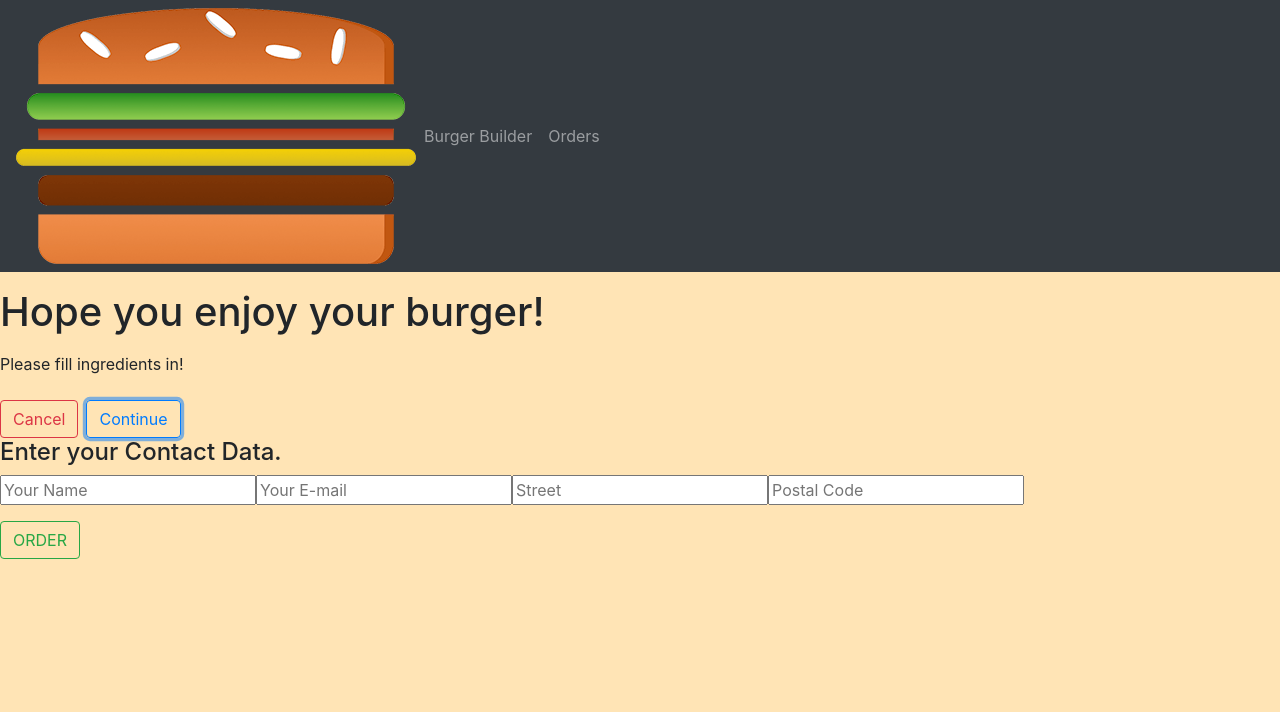
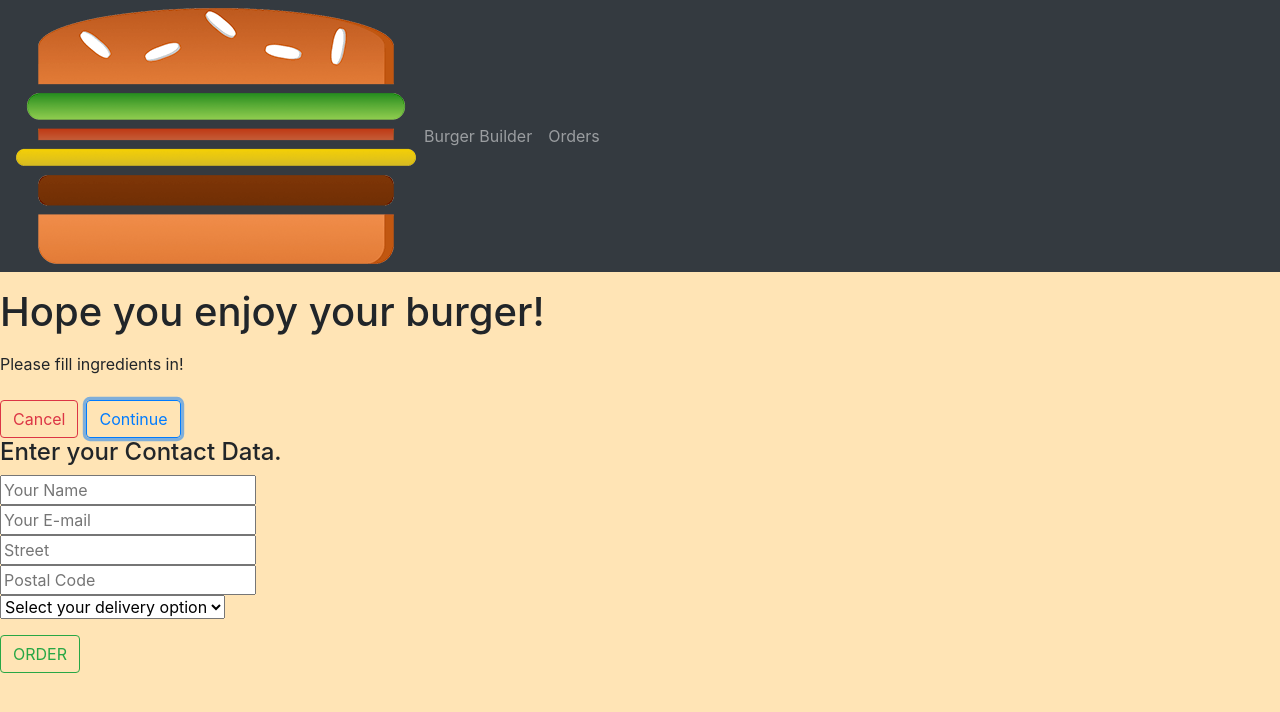
Before and after one commit to rickywychoi/BurgerBuilder, a React app: page /checkout in a window 1280 px wide. Both pictures are taken after a click on the button "Continue". Shown: the top 712 px of the page. Built offline with nearby package versions, Linux system fonts and the light colour scheme.

Commit message:
up to contact form

```diff
--- a/src/components/Home/Home.css
+++ b/src/components/Home/Home.css
@@ -4,7 +4,7 @@
 }
 
 .Burger {
-  margin: 30px 0 60px 0;
-  max-width: 100%;
+  margin: 40px auto 60px auto;
+  max-width: 250px;
   height: auto;
 }
--- a/src/components/Order/Order/Order.js
+++ b/src/components/Order/Order/Order.js
@@ -20,6 +20,11 @@
 
   return(
     <div className={classes.Order}>
+      <p>{props.orderData.name}</p>
+      <p>{props.orderData.email}</p>
+      <p>{props.orderData.deliveryType}</p>
+      <p>{props.orderData.street}</p>
+      <p>{props.orderData.postalCode}</p>
       <p>{ingredientOutput}</p>
       <p>Price: <strong>${props.price}</strong></p>
     </div>
--- /dev/null
+++ b/src/components/UI/Input/Input.css
@@ -0,0 +1,27 @@
+.Input {
+  width: 100%;
+  padding: 10px;
+  box-sizing: border-box;
+}
+
+.Label {
+  font-weight: bold;
+  display: block;
+  margin-bottom: 8px;
+}
+
+.InputElement {
+  outline: none;
+  border: 1px solid #ccc;
+  background-color: white;
+  font: inherit;
+  padding: 6px 10px;
+  display: block;
+  width: 100%;
+  box-sizing: border-box;
+}
+
+.InputElement:focus {
+  outline: none;
+  background-color: #ccc;
+}
--- /dev/null
+++ b/src/components/UI/Input/Input.js
@@ -0,0 +1,50 @@
+import React from 'react';
+import classes from './Input.css';
+
+const input = (props) => {
+  let inputElement = null;
+
+  switch(props.elementType) {
+    case('input'):
+      inputElement = <input
+        className={classes.InputElement}
+        {...props.elementConfig}
+        value={props.value}
+        onChange={props.changed} />;
+      break;
+    case('textarea'):
+      inputElement = <textarea
+        className={classes.InputElement}
+        {...props.elementConfig}
+        value={props.value}
+        onChange={props.changed} />;
+      break;
+    case('select'):
+      inputElement = <select
+        className={classes.InputElement}
+        value={props.value}
+        onChange={props.changed} >
+          {props.elementConfig.options.map(option=>(
+            <option key={option.value} value={option.value} disabled={option.disabled}>
+              {option.displayValue}
+            </option>
+          ))}
+        </select>;
+      break;
+    default:
+      inputElement = <input
+        className={classes.InputElement}
+        {...props.elementConfig}
+        value={props.value}
+        onChange={props.changed} />
+  }
+
+  return (
+    <div className={classes.Input}>
+      <label className={classes.Label}>{props.label}</label>
+      {inputElement}
+    </div>
+  );
+}
+
+export default input;
--- a/src/containers/BurgerBuilder/BurgerBuilder.js
+++ b/src/containers/BurgerBuilder/BurgerBuilder.js
@@ -116,9 +116,6 @@
       burger = (
         <Aux>
           <Burger ingredients={this.state.ingredients} />
-          <a
-            href='/burgerbuilder'
-            onClick={()=>!window.open('https://burger-builder-a99e6.firebaseio.com/')}>[backend]: burger-builder-a99e6.firebaseio.com/</a>
           <BuildControls
             ingredientAdded={this.addIngredientHandler}
             ingredientRemoved={this.removeIngredientHandler}
--- a/src/containers/ContactData/ContactData.css
+++ b/src/containers/ContactData/ContactData.css
@@ -9,10 +9,6 @@
   background-color: white;
 }
 
-.Input {
-  display: block;
-}
-
 @media (min-width: 600px) {
   .ContactData {
     width: 500px;
--- a/src/containers/ContactData/ContactData.js
+++ b/src/containers/ContactData/ContactData.js
@@ -3,14 +3,54 @@
 import axios from '../../axios-orders';
 import withErrorHandler from '../../hoc/withErrorHandler/withErrorHandler';
 import WhiteSpinner from '../../components/UI/Spinner/WhiteSpinner/WhiteSpinner';
+import Input from '../../components/UI/Input/Input';
 
 class ContactData extends Component {
   state = {
-    name: '',
-    email: '',
-    address: {
-      street: '',
-      postalCode: '',
+    orderForm: {
+      name: {
+        elementType: 'input',
+        elementConfig: {
+          type: 'text',
+          placeholder: 'Your Name',
+        },
+        value: ''
+      },
+      email: {
+        elementType: 'input',
+        elementConfig: {
+          type: 'email',
+          placeholder: 'Your E-mail',
+        },
+        value: ''
+      },
+      street: {
+        elementType: 'input',
+        elementConfig: {
+          type: 'text',
+          placeholder: 'Street',
+        },
+        value: ''
+      },
+      postalCode: {
+        elementType: 'input',
+        elementConfig: {
+          type: 'text',
+          placeholder: 'Postal Code',
+        },
+        value: ''
+      },
+      deliveryType: {
+        elementType: 'select',
+        elementConfig: {
+          options: [
+            {value: '', disabled: 'disabled', displayValue: 'Select your delivery option'},
+            {value: 'fastest', displayValue: 'Fastest'},
+            {value: 'normal', displayValue: 'Normal'},
+          ]
+        },
+        value: ''
+      },
     },
     loading: false,
   }
@@ -18,18 +58,14 @@
   orderHandler = (e) => {
     e.preventDefault();
     this.setState({loading: true})
+    const formData = {};
+    for(let formElementIdentifier in this.state.orderForm) {
+      formData[formElementIdentifier] = this.state.orderForm[formElementIdentifier].value
+    }
     const orders = {
       ingredients: this.props.ingredients,
       totalPrice: this.props.totalPrice,
-      customer: {
-        name: 'Ricky Choi',
-        address: {
-          street: 'Burger Ave',
-          postalCode: 'V0V 8X8'
-        },
-        email: 'test@test.com',
-        deliveryType: 'fastest'
-      }
+      orderData: formData,
     }
     axios.post('/orders.json', orders)
       .then(request => {
@@ -43,17 +79,41 @@
       })
   }
 
+  inputChangedHandler = (event, inputIdentifier) => {
+    // setState values immutably
+    const updatedOrderForm = {
+      ...this.state.orderForm   // copy the orderform object shell
+    };
+    const updatedFormElement = {
+      ...updatedOrderForm[inputIdentifier]    // copy the content for each properties
+    };
+    updatedFormElement.value = event.target.value;
+    updatedOrderForm[inputIdentifier] = updatedFormElement;
+    this.setState({orderForm: updatedOrderForm});
+  }
+
   render() {
+    const formElementsArray = [];
+    for (let key in this.state.orderForm) {
+      formElementsArray.push({
+        id: key,
+        config: this.state.orderForm[key],
+      });
+    }
     let form = (
-      <form>
-          <input className={classes.Input} type="text" name="name" placeholder="Your Name" />
-          <input className={classes.Input} type="email" name="email" placeholder="Your E-mail" />
-          <input className={classes.Input} type="text" name="street" placeholder="Street" />
-          <input className={classes.Input} type="text" name="postalCode" placeholder="Postal Code" />
-          <div className="mt-3">
-            <button type="button" className="btn btn-outline-success" onClick={this.orderHandler}>ORDER</button>
-          </div>
-        </form>
+      <form onSubmit={this.orderHandler}>
+        {formElementsArray.map(formElement=>(
+          <Input
+            key={formElement.id}
+            elementType={formElement.config.elementType}
+            elementConfig={formElement.config.elementConfig}
+            value={formElement.config.value}
+            changed={(event)=>this.inputChangedHandler(event, formElement.id)} />
+        ))}
+        <div className="mt-3">
+          <button type="submit" className="btn btn-outline-success">ORDER</button>
+        </div>
+      </form>
     );
     if (this.state.loading) {
       form = <WhiteSpinner />
--- a/src/containers/Orders/Orders.js
+++ b/src/containers/Orders/Orders.js
@@ -31,11 +31,15 @@
     console.log('[Orders.js state]', this.state.orders);
     return (
     <div>
+      <a
+        href='#'
+        onClick={()=>!window.open('https://burger-builder-a99e6.firebaseio.com/')}>[backend]: burger-builder-a99e6.firebaseio.com/</a>
       {this.state.orders.map(order=>(
         <Order
           key={order.id}
           ingredients={order.ingredients}
-          price={order.totalPrice}/>
+          price={order.totalPrice}
+          orderData={order.orderData}/>
       ))}
     </div>
     );
```
